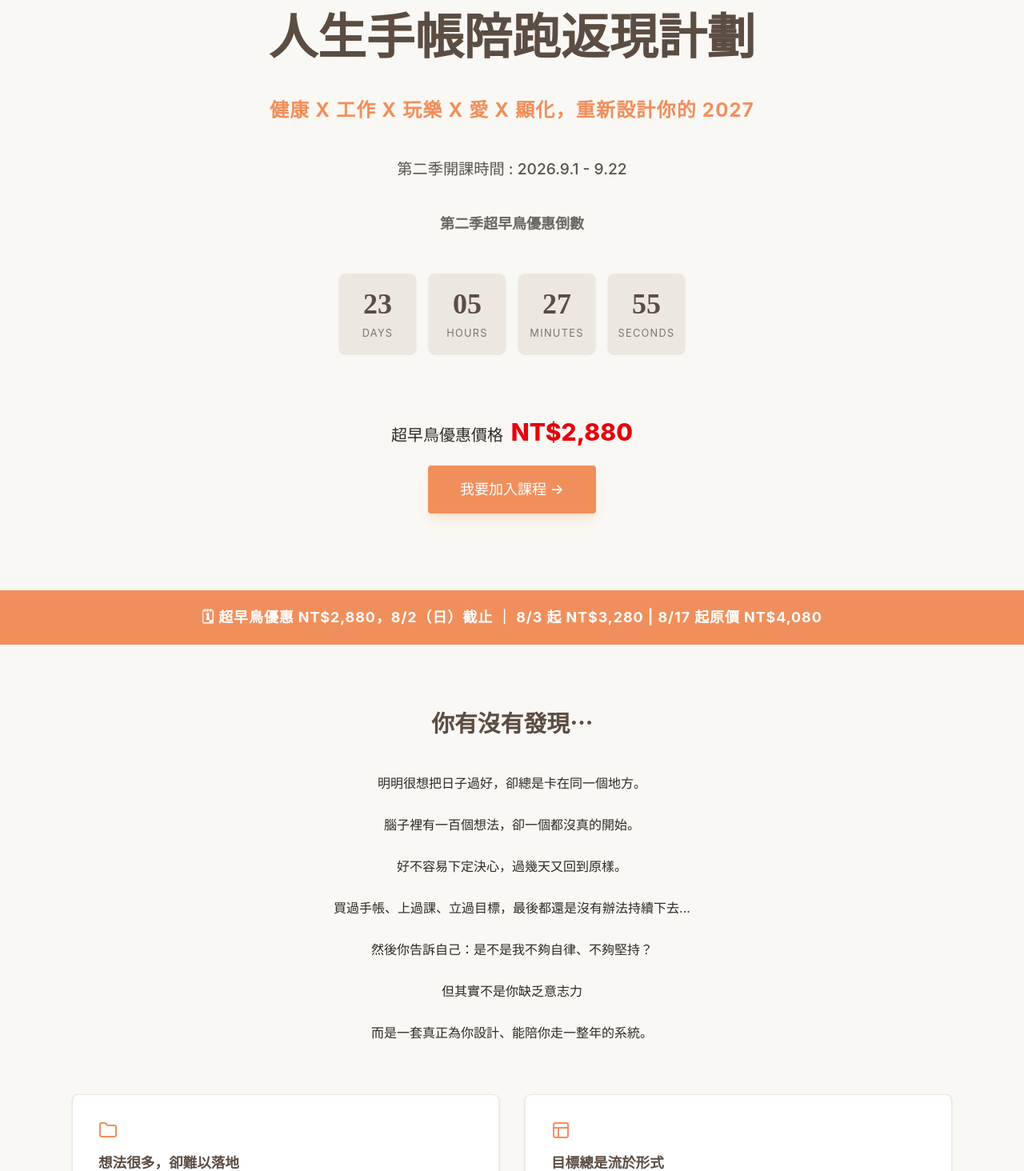
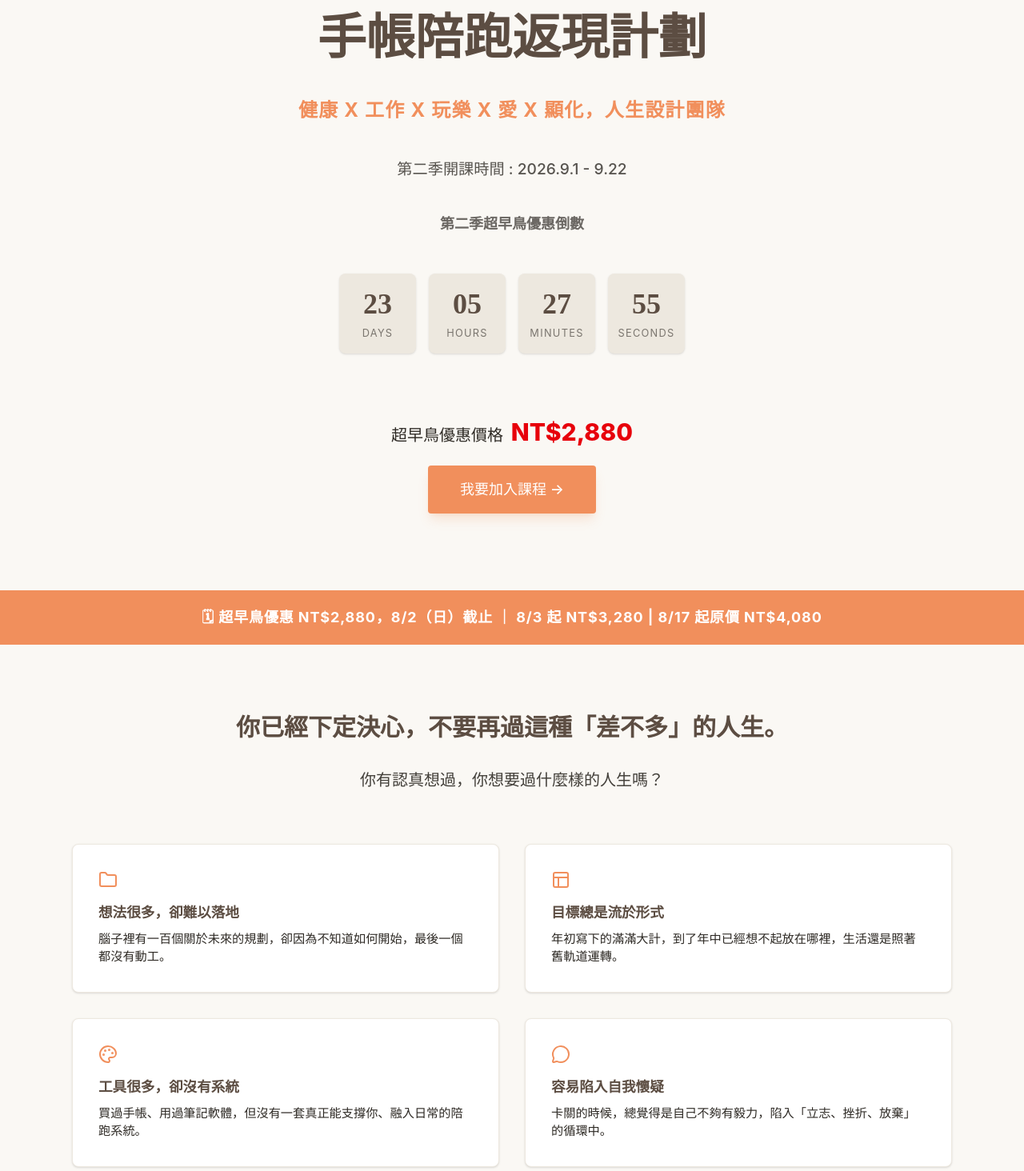
Before and after one commit to jsspace1111-max/-, a React (Vite) app: page / in a window 1280 px wide. Shown: the part 226-1690 px from the top of the page at 80% size. Built offline with nearby package versions, Linux system fonts and the light colour scheme.

Commit message:
refactor: update landing page hero and pain points copy

```diff
--- a/src/App.tsx
+++ b/src/App.tsx
@@ -155,7 +155,7 @@ export default function App() {
             transition={{ delay: 0.1 }}
             className="text-[2.5rem] md:text-[3.8rem] text-brown-dark leading-tight mb-8 font-bold"
           >
-            2027 重新設計人生<br className="hidden md:block" />人生手帳陪跑返現計劃
+            2027 重新設計人生<br className="hidden md:block" />手帳陪跑返現計劃
           </motion.h1>
           <motion.p
             initial={{ opacity: 0, y: 10 }}
@@ -163,7 +163,7 @@ export default function App() {
             transition={{ delay: 0.2 }}
             className="text-lg md:text-2xl text-terracotta max-w-3xl mx-auto mb-10 leading-relaxed font-bold tracking-wider"
           >
-            健康 X 工作 X 玩樂 X 愛 X 顯化，重新設計你的 2027
+            健康 X 工作 X 玩樂 X 愛 X 顯化，人生設計團隊
           </motion.p>
           <div className="text-[1.1rem] md:text-[1.2rem] text-brown-text/80 mb-10 font-medium">
             第二季開課時間 : 2026.9.1 - 9.22
@@ -196,15 +196,11 @@ export default function App() {
       {/* Pain Points */}
       <section className="bg-cream px-6 py-20">
         <div className="max-w-[1100px] mx-auto">
-          <h2 className="text-[1.8rem] text-brown-dark text-center mb-10">你有沒有發現⋯</h2>
-          <p className="text-center text-brown-text mb-16 max-w-3xl mx-auto leading-relaxed">
-            明明很想把日子過好，卻總是卡在同一個地方。<br /><br />
-            腦子裡有一百個想法，卻一個都沒真的開始。<br /><br />
-            好不容易下定決心，過幾天又回到原樣。<br /><br />
-            買過手帳、上過課、立過目標，最後都還是沒有辦法持續下去...<br /><br />
-            然後你告訴自己：是不是我不夠自律、不夠堅持？<br /><br />
-            但其實不是你缺乏意志力<br /><br />
-            而是一套真正為你設計、能陪你走一整年的系統。
+          <h2 className="text-[1.8rem] md:text-3xl text-brown-dark text-center mb-6 font-bold leading-relaxed">
+            你已經下定決心，不要再過這種「差不多」的人生。
+          </h2>
+          <p className="text-center text-brown-text/90 mb-16 max-w-3xl mx-auto leading-relaxed text-lg md:text-xl font-medium">
+            你有認真想過，你想要過什麼樣的人生嗎？
           </p>
 
           <div className="grid grid-cols-1 md:grid-cols-2 gap-8">
@@ -300,15 +296,21 @@ export default function App() {
             這不只是一堂教你做手帳的課
           </h2>
           <div className="text-brown-text max-w-3xl mx-auto text-base md:text-lg leading-loose space-y-6">
-            <p className="font-semibold text-xl text-terracotta">這是一堂帶你重新設計 2027 人生的課。</p>
+            <p className="font-semibold text-xl text-terracotta">這是和你一起重新設計 2027 人生的活動</p>
             <p>
               這套課程的設計，靈感來自史丹佛大學廣受歡迎的「設計你的人生」概念，變成更貼近你、更日常的方式。
             </p>
-            <p>
-              先把你的人生想清楚，再做成一本你天天想打開持續使用的人生手帳。
-            </p>
-            <p className="font-semibold text-brown-dark">
-              手帳不是目的，是讓你的設計持續落地的媒介。
+            <div className="py-6 border-y border-beige-dark/30 my-8 space-y-4">
+              <p className="font-bold text-brown-dark text-xl tracking-wider">《Designing Your Life》</p>
+              <p className="text-brown-text/90 leading-relaxed font-medium">
+                畫家可以一個人創作出曠世巨作，<br />
+                但 iPhone 卻沒辦法只靠一個設計師就設計出來。
+              </p>
+            </div>
+            <p className="font-medium text-brown-dark text-lg">
+              我相信，每個人的人生都是一項非凡的設計。<br />
+              而這種設計，你不需要一個人想破頭。<br />
+              我們可以靠一個團隊，結合彼此的點子，一起完成你的人生手帳。
             </p>
           </div>
         </div>
```
